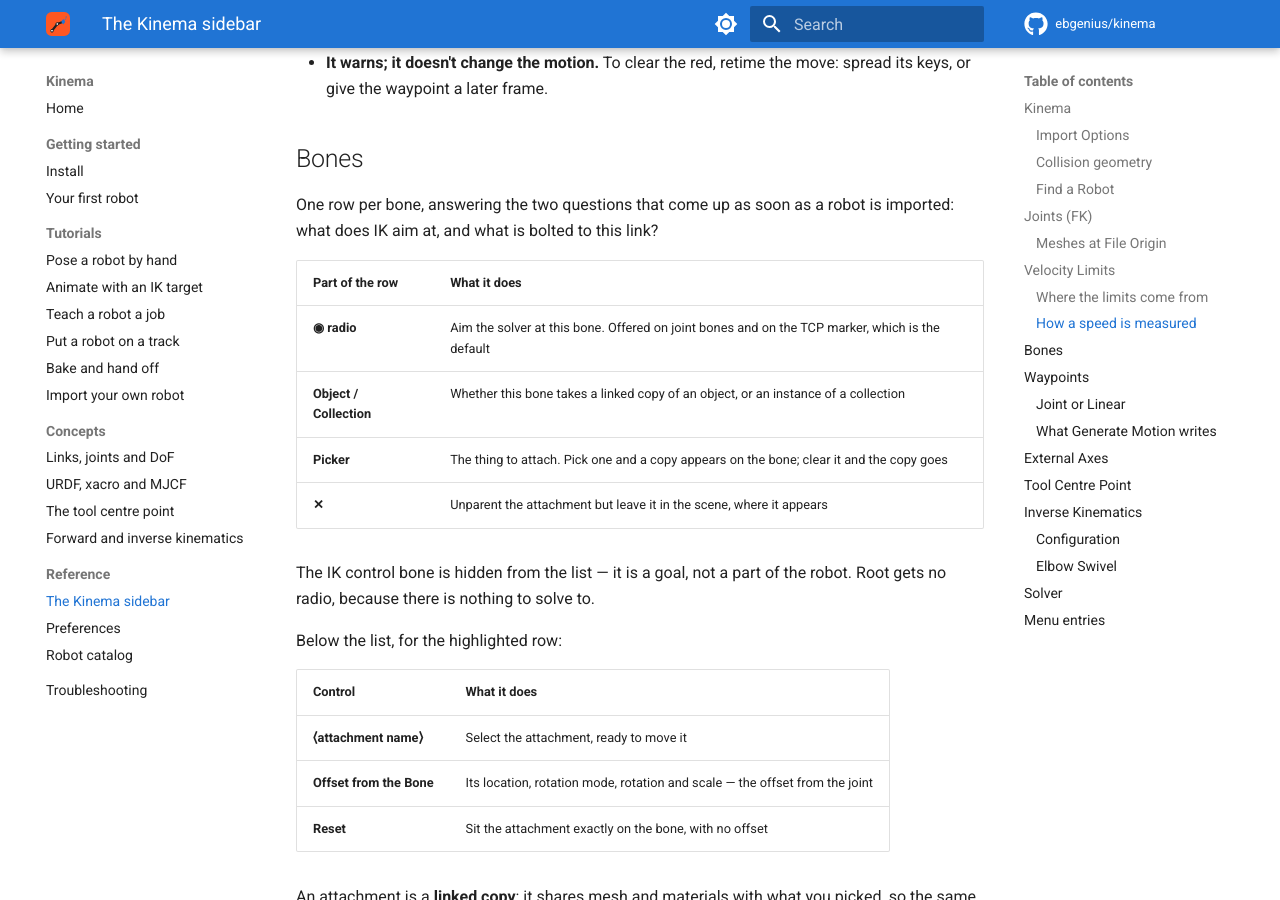
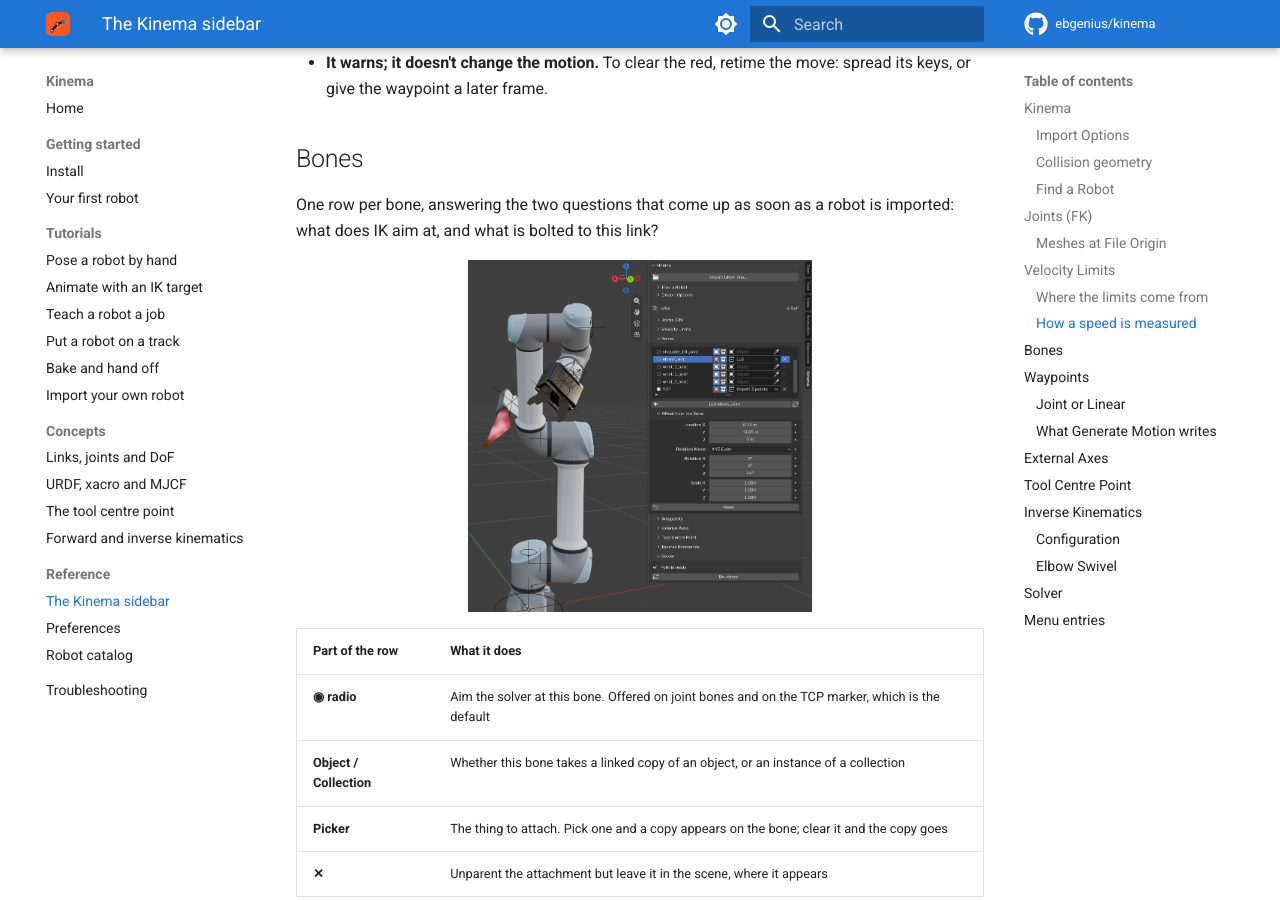
Before and after one commit to ebgenius/kinema, an MkDocs documentation site: the page built from docs/reference/sidebar.md, in a window 1280 px wide and 900 px high, scrolled down 5586 px. Built offline with MkDocs 1.6.1 and Material for MkDocs 9.7.7, drawn with Linux system fonts in a browser that asks for light colours; comment, search, counter and statistics services are not loaded.

Commit message:
Add a screenshot of the Bones panel
The sidebar reference's Bones section gets its first screenshot: the panel
expanded, with attachments on two rows and the attachment's offset from the
bone open below. It was the last image #22 asked for.

Co-Authored-By: Claude Opus 5.5 <noreply@anthropic.com>
Claude-Session: https://claude.ai/code/session_01STDGr2TSt3t9R2wRg1mgJD

```diff
--- a/docs/reference/sidebar.md
+++ b/docs/reference/sidebar.md
@@ -184,6 +184,8 @@ A joint's speed is how far it moved since the frame before, times the frame rate
 
 One row per bone, answering the two questions that come up as soon as a robot is imported:
 what does IK aim at, and what is bolted to this link?
+
+![Screenshot: the Bones panel, with something attached to elbow_joint and a gripper on the TCP, and the attachment's offset from the bone open below.](../assets/images/kinema_bones_panel.png){ .screenshot }
 
 | Part of the row | What it does |
 |---|---|
```
Also changed, not shown: docs/assets/images/kinema_bones_panel.png (added).
